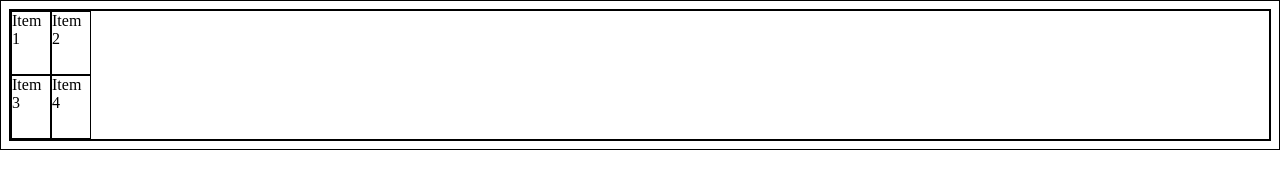
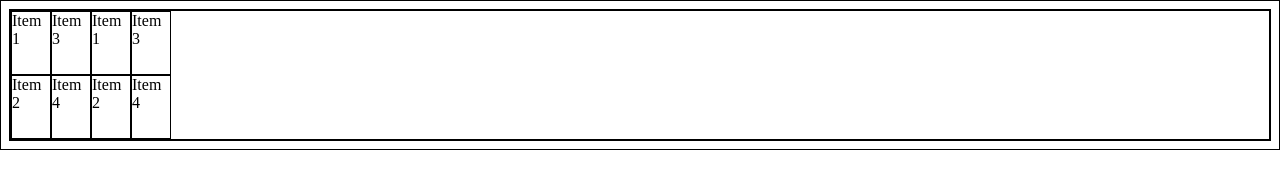
Before and after one commit to Negrea-Andrei/Exercises-Practice, a plain HTML site: page index.html in a window 1280 px wide. Drawn offline with Linux system fonts and the light colour scheme.

Commit message:
Practice grid IMPLICIT and EXPLICIT layout

```diff
--- a/index.html
+++ b/index.html
@@ -15,6 +15,10 @@
     <div>Item 2</div>
     <div>Item 3</div>
     <div>Item 4</div>
+    <div>Item 1</div>
+    <div>Item 2</div>
+    <div>Item 3</div>
+    <div>Item 4</div>
   </div>
 </body>
 
--- a/stylesheet.css
+++ b/stylesheet.css
@@ -5,6 +5,8 @@
 .container {
   display: grid;
   border: solid black 1px;
+  grid-auto-flow: column;
   grid-template-columns: 5vh 5vh;
   grid-template-rows: 5vw 5vw;
+  grid-auto-columns: 5vh;
 }
```
